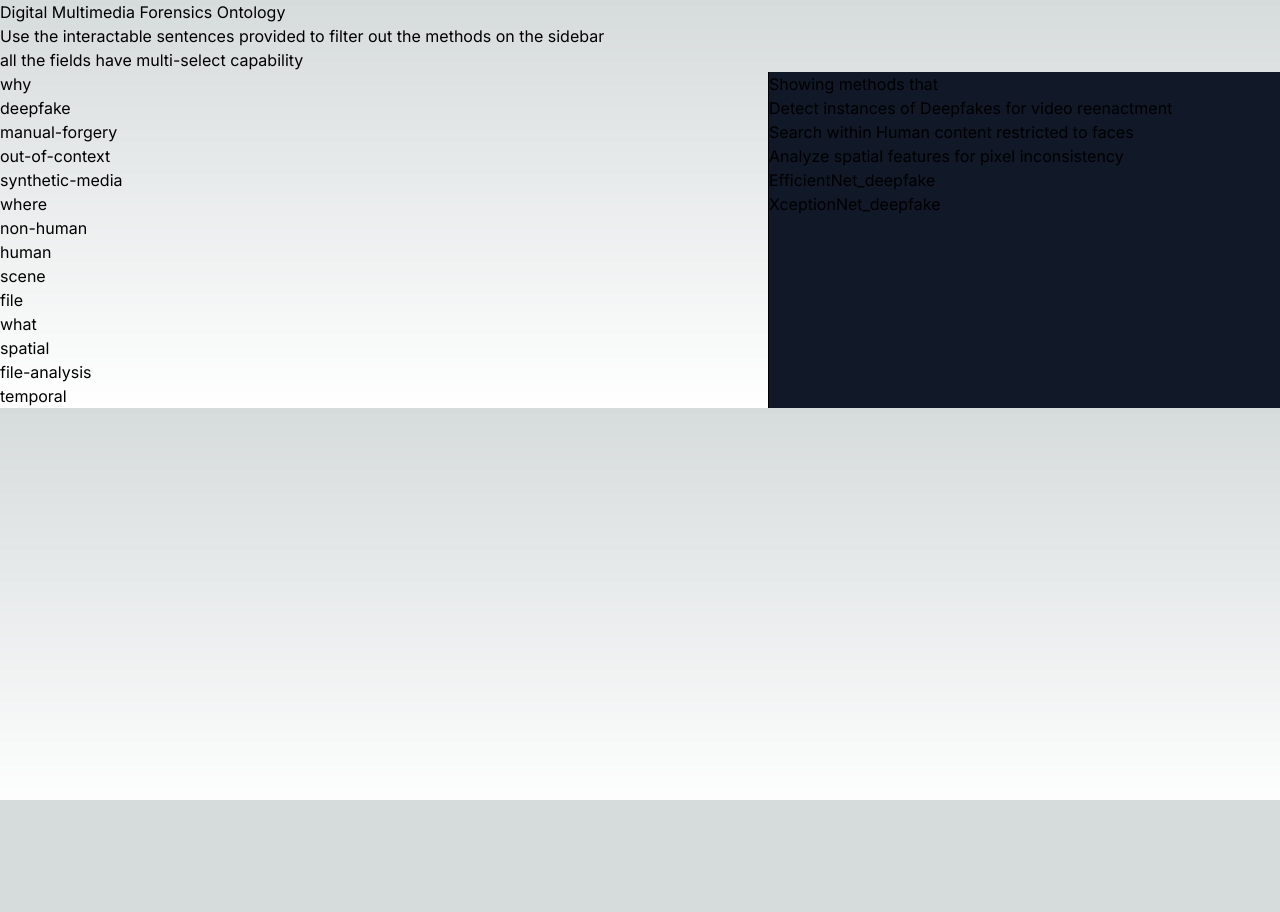
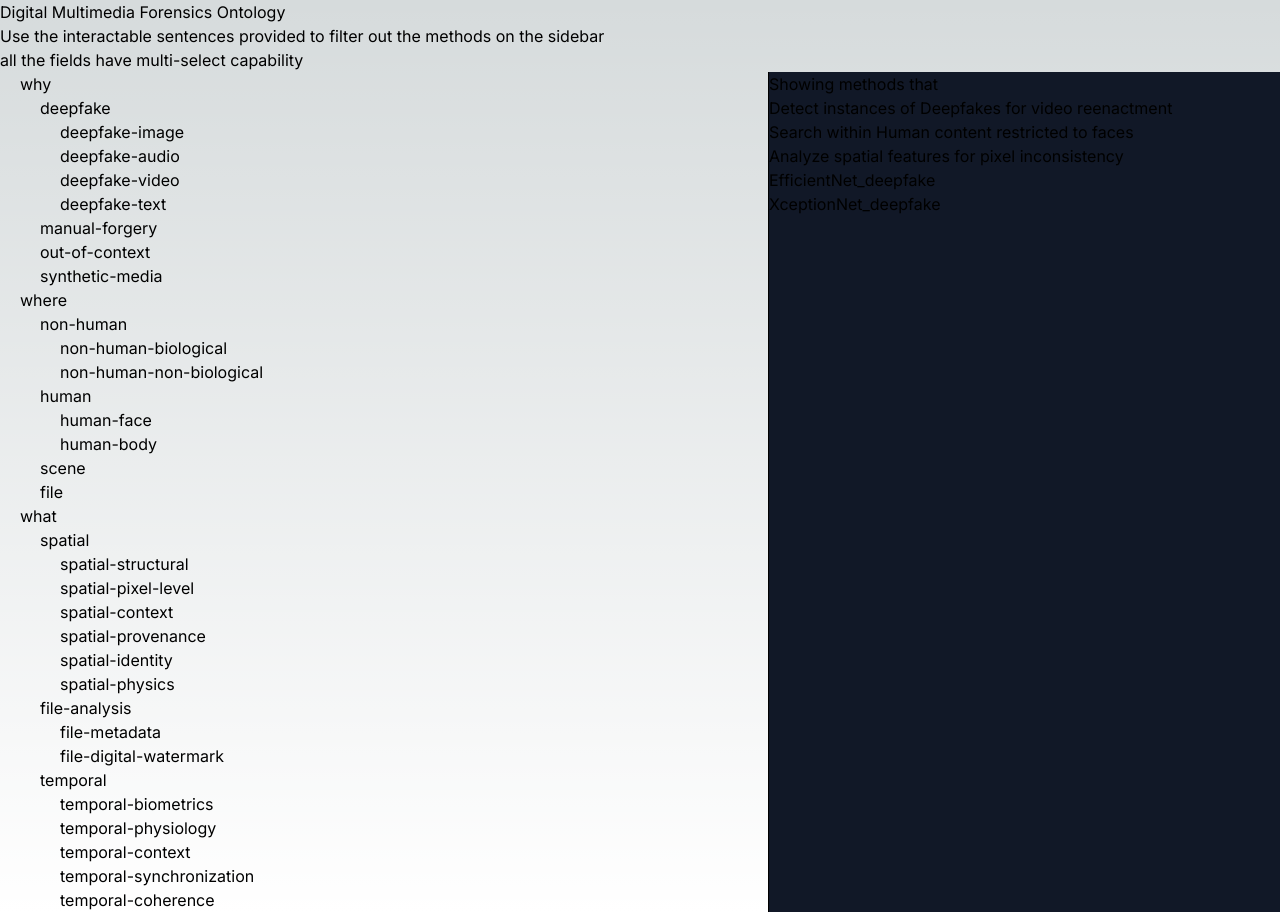
Before and after one commit to DeFake-Project/varuna, a Next.js app: page /ontology in a window 1280 px wide. Before the commit the page ends 800 px from the top, so only its background shows below. Built offline with nearby package versions, Linux system fonts and the light colour scheme.

Commit message:
wip: recursive filter print

```diff
--- a/src/app/helpers/get-linear-ontology.js
+++ b/src/app/helpers/get-linear-ontology.js
@@ -10,29 +10,15 @@ function generateLinearOntology(nodeData, edgeData) {
                     return;
                 }
                 const parents = edges.filter(edge => edge.target === node.id);
-                // if parents is an array, it means the node has multiple parents
-                if (parents && parents.length === 1) {
-                    // console.log('Single parent:', node.id, parents);
-                    ontology[node.id] = {
-                        id: node.id,
-                        state: 'available',
-                        parents: parents[0].source,
-                    };
-                } else if (parents && parents.length > 1) {
-                    // console.log('Multiple parents:', node.id, parents);
-                    ontology[node.id] = {
-                        id: node.id,
-                        state: 'available',
-                        parents: parents.map(parent => parent.source),
-                    };
-                } else {
-                    // console.log('No parents:', node.id, parents);
-                    ontology[node.id] = {
-                        id: node.id,
-                        state: 'available',
-                        parents: [],
-                    };
-                }
+                const children = edges.filter(edge => edge.source === node.id);
+
+                ontology[node.id] = {
+                    id: node.id,
+                    name: node.name,
+                    state: 'available',
+                    parents: parents.map(parent => parent.source),
+                    children: children.map(child => child.target),
+                };
             });
         }
         traverseEdges(edgeData, ["start"]);
--- a/src/app/ontology/ontology-container.jsx
+++ b/src/app/ontology/ontology-container.jsx
@@ -1,9 +1,11 @@
+'use client'
 import React from 'react';
-import Option from './option-block';
+import OptionBlock from './option-block';
 
 const OntologyContainer = ({ data }) => {
-    const topLevel = data['start'].children;
-    const topLevelKeys = Object.keys(topLevel);
+    const whyBlock = data['start'].children['why'];
+    const whereBlock = data['start'].children['where'];
+    const whatBlock = data['start'].children['what'];
 
     function objectToArray(obj) {
         return Object.keys(obj).map((key, index) => {
@@ -11,11 +13,30 @@ const OntologyContainer = ({ data }) => {
         });
     }
 
-    return topLevelKeys.map((key, index) => {
+    const RecursiveComponent = ({ data }) => {
         return (
-            <Option key={index} title={key} data={objectToArray(topLevel[key].children)} />
+            <div style={{ paddingLeft: "20px" }}>
+                {data.map((parent) => {
+                    return (
+                        <div key={`${parent.id}-rec`}>
+                            <span>{parent.id}</span>
+                            {/* Base Condition and Rendering recursive component from inside itself */}
+                            <div>
+                                {parent.children && <RecursiveComponent data={objectToArray(parent.children)} />}
+                            </div>
+                        </div>
+                    );
+                })}
+            </div>
         );
-    });
+    };
+
+    return (
+        <div className="ontology-container">
+            <RecursiveComponent data={objectToArray(data['start'].children)} />
+        </div>
+    )
+    // <OptionBlock key={`${block.id}-block`} title={block.name} data={childrenArray} />
 };
 
 export default OntologyContainer;
--- a/src/app/ontology/option-block.tsx
+++ b/src/app/ontology/option-block.tsx
@@ -1,26 +1,36 @@
+'use client'
 import React from 'react';
+import { useAppDispatch, useAppSelector } from '@/lib/hooks';
+import { activateItem } from '@/lib/features/ontology/ontologySlice';
 
-type OptionItem = {
+type OptionBlockItem = {
     id: string;
     name: string;
+    state: string;
+    parents: string[];
 };
 
-type OptionProps = {
+type OptionBlockProps = {
     title: string;
-    data: OptionItem[];
+    data: OptionBlockItem[];
 };
 
-const Option: React.FC<OptionProps> = ({ title, data }) => {
+const OptionBlock: React.FC<OptionBlockProps> = ({ title, data }) => {
+    const dispatch = useAppDispatch();
+    const filter: { [key: string]: { state: string } } = useAppSelector((state) => state.ontology.filter);
+
     return (
-        <>
-            <h2>{title}</h2>
-            <ul>
+        <div className={`${title} option-block p-4`}>
+            <h2 className="text-2xl font-bold">{title}</h2>
+            <ul className="flex flex-col shrink">
                 {data.map((item) => (
-                    <li key={item.id}>{item.name}</li>
+                    <li key={item.id} onClick={() => dispatch(activateItem(item.id))} className={`${filter[item.id]?.state} ontology-item bg-violet-500 hover:bg-violet-600 active:bg-violet-700 focus:outline-none focus:ring focus:ring-violet-300`}>
+                        {item.name}
+                    </li>
                 ))}
             </ul>
-        </>
+        </div>
     );
 };
 
-export default Option;
+export default OptionBlock;
--- /dev/null
+++ b/src/app/ontology/option.tsx
@@ -0,0 +1,28 @@
+'use client'
+import React from 'react';
+import { useAppDispatch, useAppSelector } from '@/lib/hooks';
+import { activateItem } from '@/lib/features/ontology/ontologySlice';
+
+type OptionItem = {
+    id: string;
+    name: string;
+    state: string;
+    parents: string[];
+};
+
+type OptionProps = {
+    item: OptionItem;
+    children: React.ReactNode;
+};
+
+const Option: React.FC<OptionProps> = ({ children, item }) => {
+    const dispatch = useAppDispatch();
+    const filter: { [key: string]: { state: string } } = useAppSelector((state) => state.ontology.filter);
+    return (
+        <li key={item.id} onClick={() => dispatch(activateItem(item.id))} className={`${filter[item.id]?.state} ontology-item bg-violet-500 hover:bg-violet-600 active:bg-violet-700 focus:outline-none focus:ring focus:ring-violet-300`}>
+            {children}
+        </li>
+    );
+};
+
+export default Option;
--- a/src/app/ontology/page.tsx
+++ b/src/app/ontology/page.tsx
@@ -1,10 +1,10 @@
+'use client'
+import React from 'react';
 import OntologyContainer from "./ontology-container";
-
-// load json files for nodes and edges
-const filter = require("../../data/ontology-linear.json");
-const ontology = require("../../data/ontology.json");
+import { useAppSelector } from '@/lib/hooks';
 
 export default function Page() {
+  const ontology = useAppSelector(state => state.ontology.tree);
   return <>
     <header>
       Digital Multimedia Forensics Ontology
@@ -16,108 +16,6 @@ export default function Page() {
       </section>
       <section id="ontology" className="col-span-3">
         <OntologyContainer data={ontology} />
-                {/*
-          <div id="why-block" className="flex">
-            <div className="text-block">
-              <h2>I think my content is a</h2>
-            </div>
-            <div className="option-block">
-              <ul>
-                <li>Deepfake</li>
-                <li>Manual Forgery</li>
-                <li>Out-of-context</li>
-                <li></li>
-              </ul>
-            </div>
-            <div className="text-block">
-              <p>in the form of</p>
-            </div>
-            <div className="option-block">
-              <ul>
-                <li>video</li>
-                <li>image</li>
-                <li>audio</li>
-                <li>text</li>
-              </ul>
-            </div>
-            <div className="text-block">
-              <p>in the</p>
-            </div>
-            <div className="option-block">
-              <ul>
-                <li>faceswap</li>
-                <li>reenactment</li>
-                <li>splicing</li>
-                <li>copy-merge</li>
-              </ul>
-            </div>
-            <div className="text-block">
-              <p>category</p>
-            </div>
-          </div>
-          <div id="where-block" className="flex">
-            <div className="text-block">
-              <h2>I want to analyze</h2>
-            </div>
-            <div className="option-block">
-              <ul>
-                <li>spatial</li>
-                <li>temporal</li>
-                <li>file</li>
-              </ul>
-            </div>
-            <div className="text-block">
-              <p>content in the form of</p>
-            </div>
-            <div className="option-block">
-              <ul>
-                <li>structural</li>
-                <li>pixel-level</li>
-                <li>context</li>
-                <li>provenance</li>
-                <li>identity</li>
-                <li>etc1</li>
-                <li>etc2</li>
-                <li>etc3</li>
-              </ul>
-            </div>
-          </div>
-          <div id="what" className="flex">
-            <div className="text-block">
-              <h2>I want to search within</h2>
-            </div>
-            <div className="option-block">
-              <ul>
-                <li>human content</li>
-                <li>non-human content</li>
-                <li>scene</li>
-                <li>file</li>
-              </ul>
-            </div>
-            <div className="text-block">
-              <p>restricted to</p>
-            </div>
-            <div className="option-block">
-              <ul>
-                <li>_</li>
-                <li>biological</li>
-                <li>non-biological</li>
-              </ul>
-            </div>
-            <div className="option-block">
-              <ul>
-                <li>_</li>
-                <li>face</li>
-                <li>voice</li>
-                <li>body</li>
-                <li>text</li>
-                <li>plants</li>
-                <li>cars</li>
-                <li>buildings</li>
-              </ul>
-            </div>
-
-          </div> */}
       </section>
       <aside className="col-span-2">
         <h2>Showing methods that</h2>
--- a/src/lib/features/ontology/ontologySlice.ts
+++ b/src/lib/features/ontology/ontologySlice.ts
@@ -1,9 +1,9 @@
 import { PayloadAction, createAsyncThunk, createSlice } from '@reduxjs/toolkit';
-import generateLinearOntology from '../../../app/helpers/get-linear-ontology';
-import processOntology from '../../../app/helpers/get-ontology-tree';
+import generateLinearOntology from '@/app/helpers/get-linear-ontology';
+import processOntology from '@/app/helpers/get-ontology-tree';
 
-const nodes = require("../../../data/nodes.json");
-const edges = require("../../../data/edges.json");
+const nodes = require("@/data/nodes.json");
+const edges = require("@/data/edges.json");
 
 export interface OntologyState {
     filter: Object;
@@ -16,21 +16,19 @@ const initialState = {
     tree: {}
 };
 
-const _updateFilter = (state: any, action: PayloadAction<any>) => {
-    console.log(action.payload)
-    state.filter = action.payload;
-
-    console.log("++ Update Filter Action:", action)
-    // const ontologyItems = Object.keys(state.filter);
-
-    // switch (action.payload.type) {
-    //     case value:
-
-    //         break;
-
-    //     default:
-    //         break;
-    // }
+const _updateFilter = (state: any, action: PayloadAction<any>, actionType: string) => {
+    switch (actionType) {
+        case "activate":
+            console.log("++ Set activated:", action)
+            break;
+        case "available":
+            console.log("++ Set available:", action)
+        case "reset":
+            console.log("++ Reset filter")
+            break;
+        default:
+            break;
+    }
 }
 
 
@@ -45,9 +43,9 @@ export const ontologySlice = createSlice({
         setFilter: (state, action) => {
             state.filter = action.payload;
         },
-        updateFilter: {
+        activateItem: {
             reducer(state, action: PayloadAction<any>) {
-                _updateFilter(state, action);
+                _updateFilter(state, action, "activate");
             },
             prepare(payload: any) {
                 return { payload };
@@ -56,7 +54,7 @@ export const ontologySlice = createSlice({
     }
 });
 
-export const { setFilter, updateFilter, initializeOntology } = ontologySlice.actions;
+export const { setFilter, activateItem, initializeOntology } = ontologySlice.actions;
 export const selectFilter = (state: OntologyState) => state.filter;
 export const selectTree = (state: OntologyState) => state.tree;
 export default ontologySlice.reducer;
```
Lines whose indentation alone changed are shown as unchanged.
